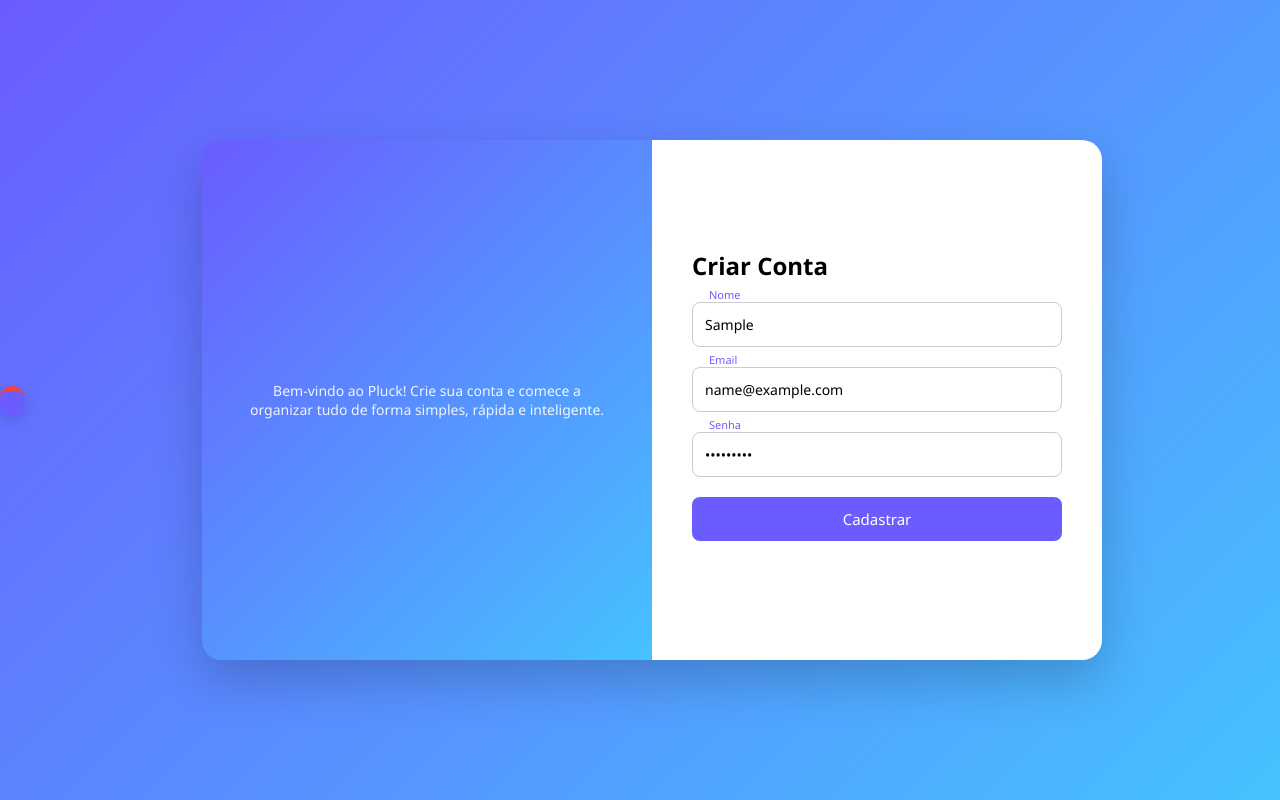
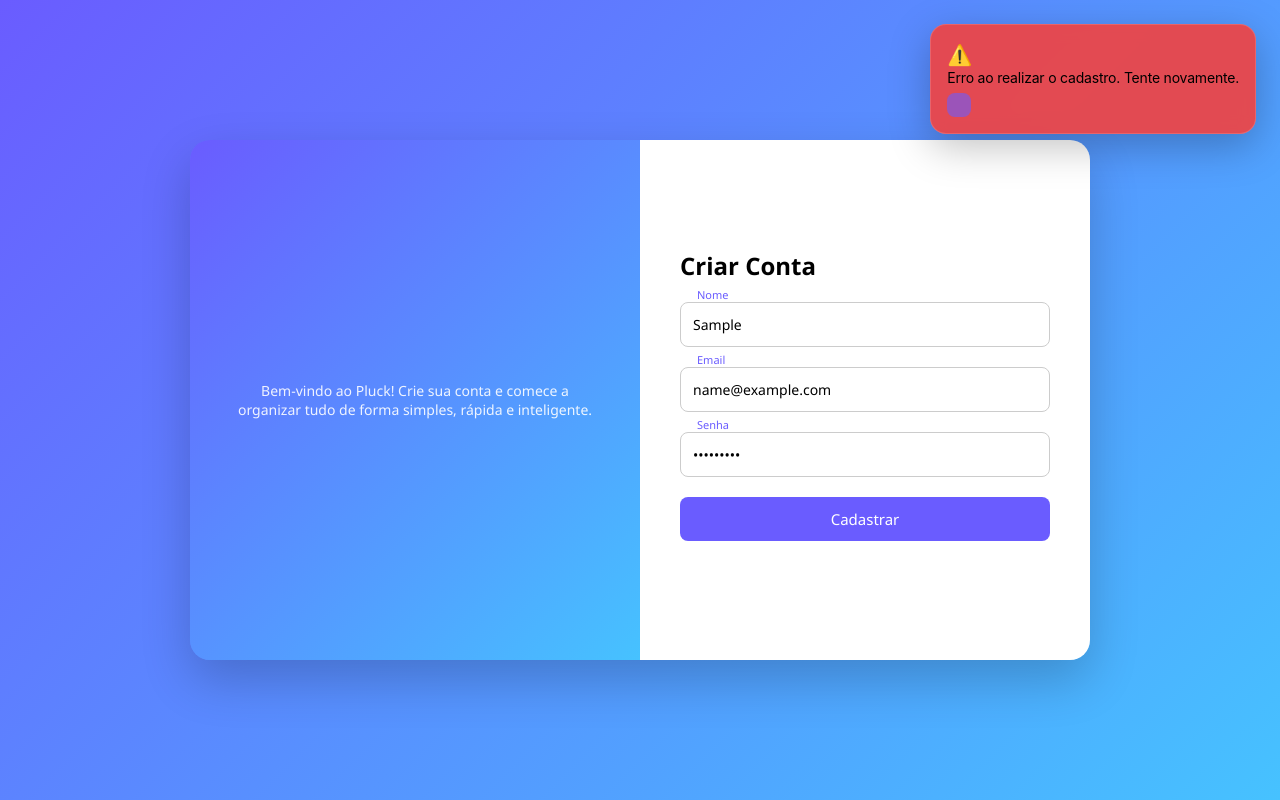
Before and after one commit to GuiHrk/pluck, a plain HTML site: page frontend/register/register.html in a window 1280 px wide. Both pictures are taken after typing "Sample", "name@example.com", "Sample123" into the empty fields and a click on the button "Cadastrar". Drawn offline with nearby package versions, Linux system fonts and the light colour scheme; no server answers.

Commit message:
feat: atualização de alerts

```diff
--- a/frontend/register/register.html
+++ b/frontend/register/register.html
@@ -11,13 +11,17 @@
 </head>
 <body>
 
-<div class="toast-container position-fixed top-0 end-0 p-3" style="z-index: 1090;">
-  <div id="pluckToast" class="toast align-items-center text-white border-0" role="alert" aria-live="assertive" aria-atomic="true" style="border-radius: 12px; box-shadow: 0 5px 15px rgba(0,0,0,0.15); transition: all 0.3s ease;">
-    <div class="d-flex">
-      <div class="toast-body fw-semibold" id="toastMessage">
-      </div>
-      <button type="button" class="btn-close btn-close-white me-2 m-auto" data-bs-dismiss="toast" aria-label="Close"></button>
+<div id="pluckToast" class="toast text-white border-0" role="alert" aria-live="assertive" aria-atomic="true"
+     style="position: fixed !important; top: 24px !important; right: 24px !important; z-index: 99999 !important;
+            border-radius: 16px; box-shadow: 0 12px 40px rgba(0, 0, 0, 0.25); min-width: 320px; display: none;
+            backdrop-filter: blur(8px); -webkit-backdrop-filter: blur(8px); transition: all 0.4s cubic-bezier(0.175, 0.885, 0.32, 1.275);">
+  <div class="d-flex align-items-center" style="padding: 16px;">
+    <div id="toastIcon" style="font-size: 20px; margin-right: 12px; display: flex; align-items-center;"></div>
+
+    <div class="toast-body fw-medium" id="toastMessage" style="font-size: 14px; font-family: -apple-system, BlinkMacSystemFont, 'Segoe UI', Roboto, Helvetica, Arial, sans-serif; flex-grow: 1; letter-spacing: -0.2px; line-height: 1.4;">
     </div>
+
+    <button type="button" class="btn-close btn-close-white ms-auto me-1" data-bs-dismiss="toast" aria-label="Close" style="box-shadow: none; opacity: 0.6; width: 0.8em; height: 0.8em;"></button>
   </div>
 </div>
 
--- a/frontend/register/register.js
+++ b/frontend/register/register.js
@@ -44,18 +44,29 @@
  });
 }
 
-// Função para mostrar notificações personalizadas e bonitas
+
+// Função para mostrar notificações personalizadas e bonitas usando o Bootstrap
 function mostrarToast(mensagem, tipo = 'success') {
     const toastElement = document.getElementById('pluckToast');
     const toastMessage = document.getElementById('toastMessage');
+    const toastIcon = document.getElementById('toastIcon');
 
     if (tipo === 'success') {
-        toastElement.style.backgroundColor = '#10b981'; // Verde moderno
+        // Verde esmeralda moderno com 90% de opacidade para o efeito blur
+        toastElement.style.backgroundColor = 'rgba(16, 185, 129, 0.92)';
+        toastElement.style.border = '1px solid rgba(255, 255, 255, 0.15)';
+        toastIcon.innerHTML = '✨'; // Ícone de sucesso
     } else {
-        toastElement.style.backgroundColor = '#ef4444'; // Vermelho moderno
+        // Vermelho rubi moderno com 90% de opacidade
+        toastElement.style.backgroundColor = 'rgba(239, 68, 68, 0.92)';
+        toastElement.style.border = '1px solid rgba(255, 255, 255, 0.15)';
+        toastIcon.innerHTML = '⚠️'; // Ícone de atenção/erro
     }
 
-    toastMessage.textContent = mensaje;
+    toastMessage.textContent = mensagem;
+
+    // Força o display block para a animação do Bootstrap funcionar
+    toastElement.style.display = 'block';
 
     const bsToast = new bootstrap.Toast(toastElement, { delay: 3000 });
     bsToast.show();
```
Also changed, not shown: frontend/login/login.html (+10 -6 lines), frontend/login/login.js (+12 -2 lines).
